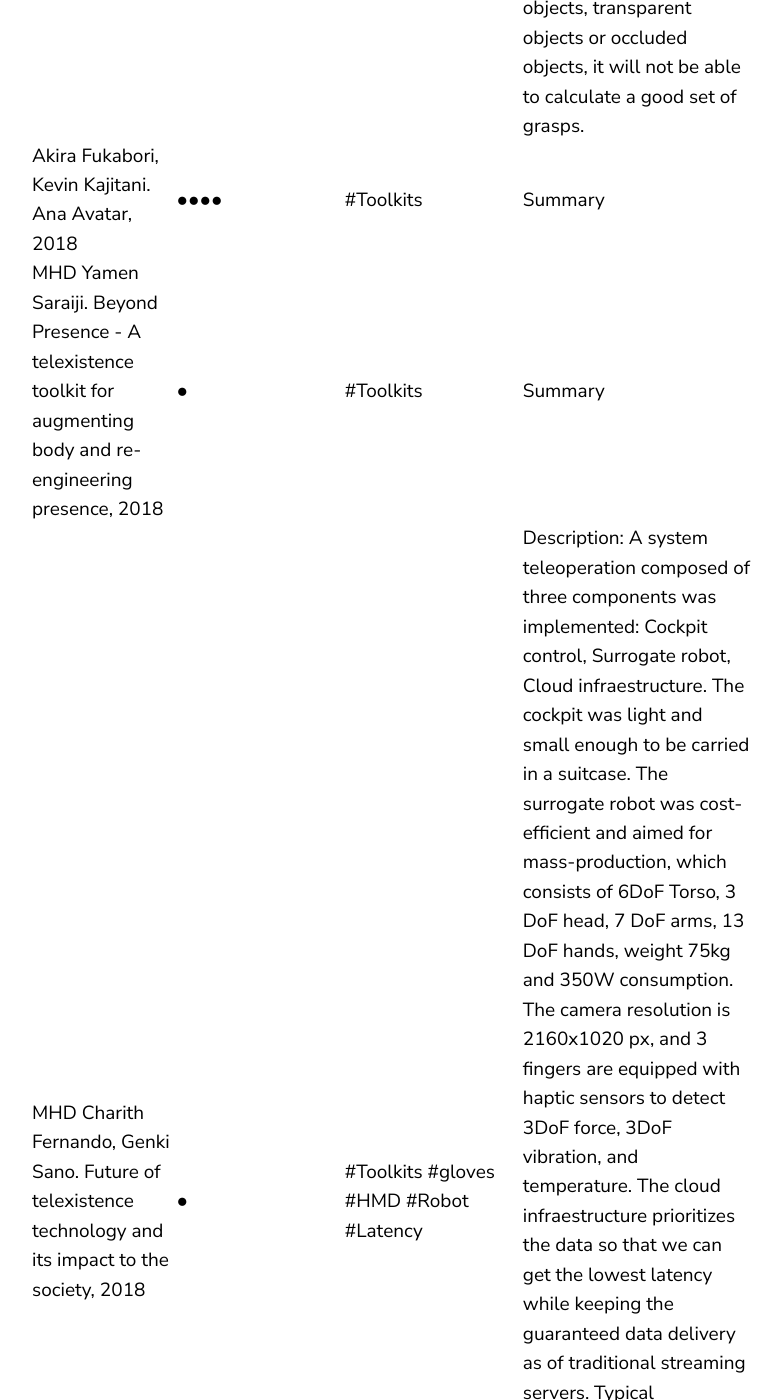
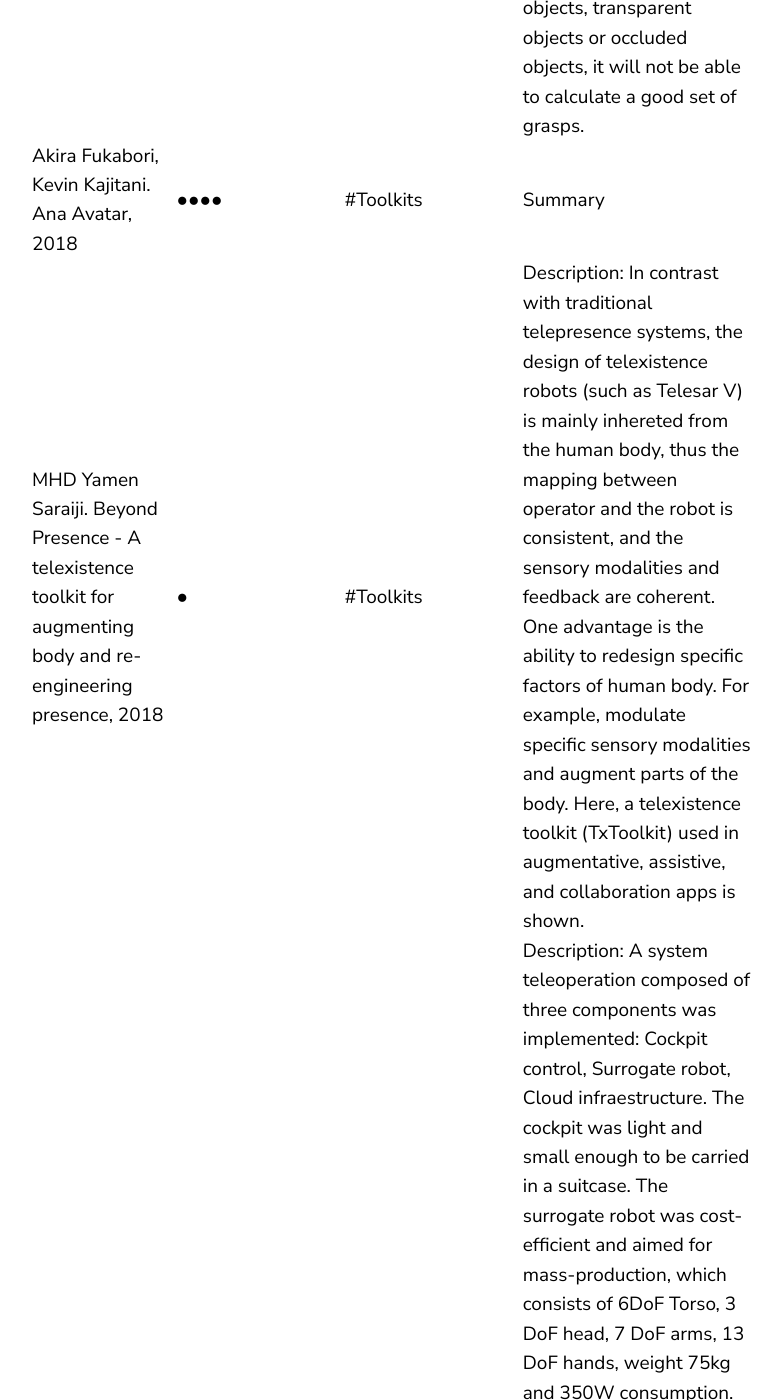
Before and after one commit to jluis9796/jluis9796.github.io, a Jekyll site: the page built from _posts/2020-05-24-telexistence.markdown, in a window 1280 px wide and 1400 px high, scrolled down 3011 px. Shown: the whole window, without its empty margins (68-850 px from the left). Built offline with Jekyll 4.4.1, drawn with Linux system fonts in a browser that asks for light colours.

Commit message:
Update 2020-05-24-telexistence.markdown

```diff
--- a/_posts/2020-05-24-telexistence.markdown
+++ b/_posts/2020-05-24-telexistence.markdown
@@ -73,7 +73,7 @@ failures and grasping errors, while significantly reducing the number of user in
     <td></td>
     <td></td>
     <td>#Toolkits</td>
-    <td>Summary</td>
+    <td>Description: In contrast with traditional telepresence systems, the design of telexistence robots (such as Telesar V) is mainly inhereted from the human body, thus the mapping between operator and the robot is consistent, and the sensory modalities and feedback are coherent. One advantage is the ability to redesign specific factors of human body. For example, modulate specific sensory modalities and augment parts of the body. Here, a telexistence toolkit (TxToolkit) used in augmentative, assistive, and collaboration apps is shown.</td>
     </tr>
     <tr>
     <td>MHD Charith Fernando, Genki Sano. Future of telexistence technology and its impact to the society, 2018</td>
```
